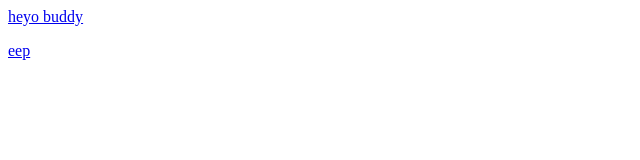
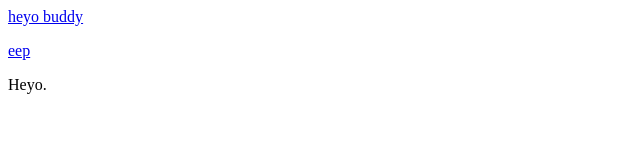
Before and after one commit to IdiotDare/searchtest, a plain HTML site: page docs/index.html in a window 1280 px wide. Shown: the full height of the page, 0-640 px from the left. Drawn offline with Linux system fonts and the light colour scheme.

Commit message:
Update index.html

```diff
--- a/docs/index.html
+++ b/docs/index.html
@@ -1,7 +1,13 @@
 <DOCTYPE html>
+
   <div id="help" >
            <a href="https://philasd.org" >heyo buddy</a>
   </div>
   <div>
     <p><a href="#help">eep</a></p>
   </div>
+<div>
+  <p>
+    Heyo.
+  </p>
+  </div>
```
